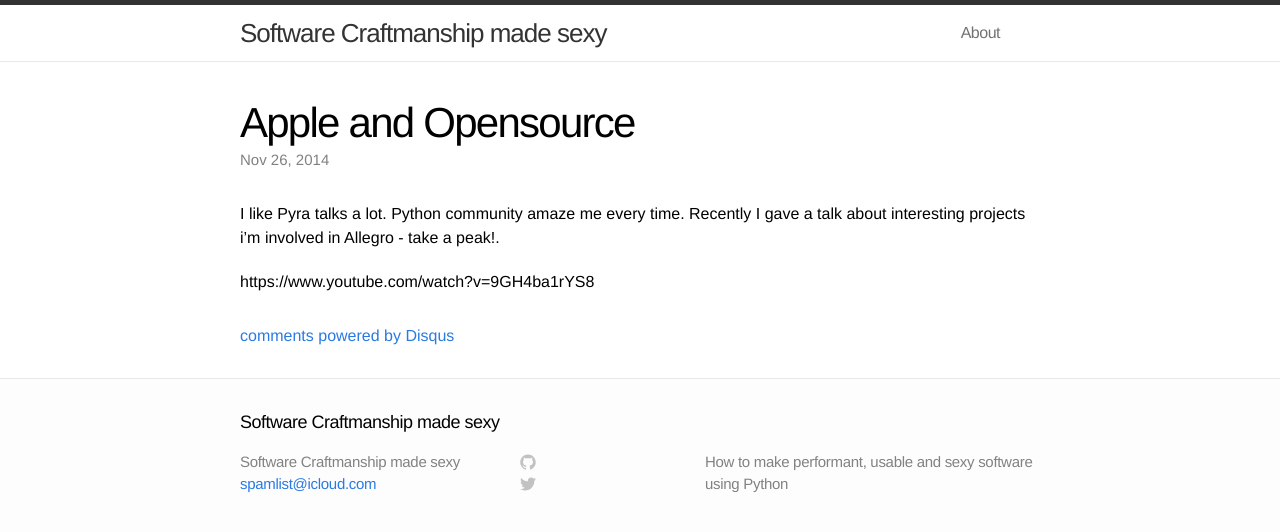
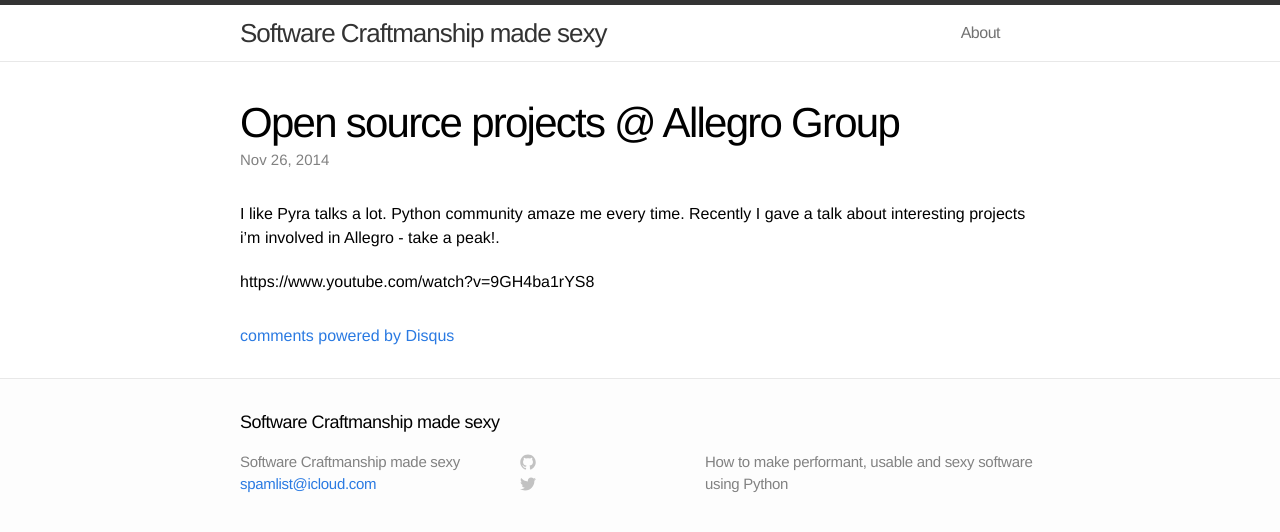
Before and after one commit to vi4m/vi4m.github.io, a Jekyll site: the page built from _posts/2014-11-26-pyra-14.md, in a window 1280 px wide. Shown: the top 532 px of the page. Built offline with Jekyll 4.4.1, drawn with Linux system fonts in a browser that asks for light colours; comment, search, counter and statistics services are not loaded.

Commit message:
Update 2014-11-26-pyra-14.md

```diff
--- a/_posts/2014-11-26-pyra-14.md
+++ b/_posts/2014-11-26-pyra-14.md
@@ -1,5 +1,5 @@
 ---
-title: Apple and Opensource
+title: Open source projects @ Allegro Group
 layout: post
 ---
 
```
